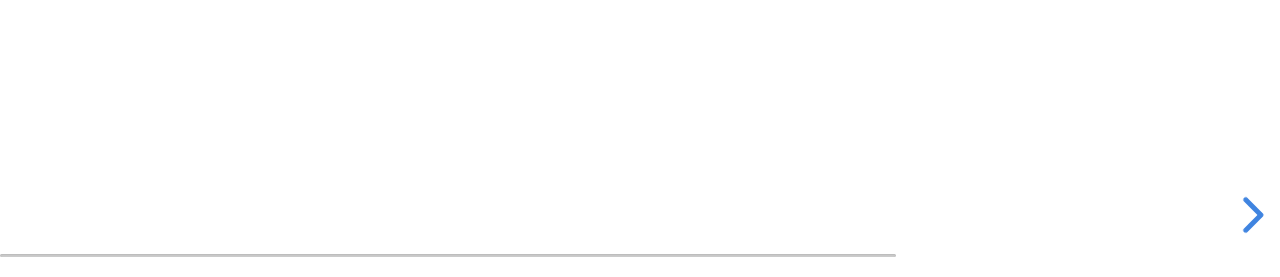
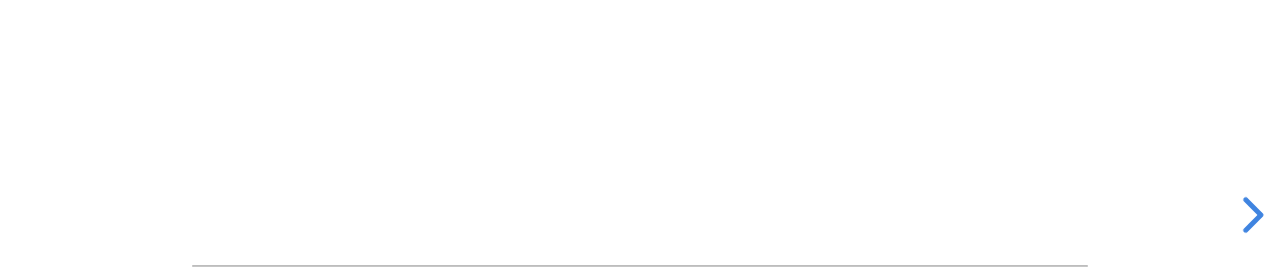
Before and after one commit to dhs-raspbian/raspbian-slides, a website: page index.html in a window 1280 px wide. Shown: the part 523-800 px from the top of the page. Drawn offline with nearby package versions, Linux system fonts and the light colour scheme.

Commit message:
Update reveal.css

```diff
--- a/css/reveal.css
+++ b/css/reveal.css
@@ -354,14 +354,16 @@ body {
  * PROGRESS BAR
  *********************************************/
 .reveal .progress {
-  position: absolute;
+  position: fixed;
   display: none;
-  height: 3px;
+  height: 2px;
   width: 70%;
   bottom: 0;
+  right: 0;
   left: 0;
   z-index: 10;
   background-color: rgba(0, 0, 0, 0.2);
+  margin: 10px auto;
   color: #fff; }
 
 .reveal .progress:after {
```
